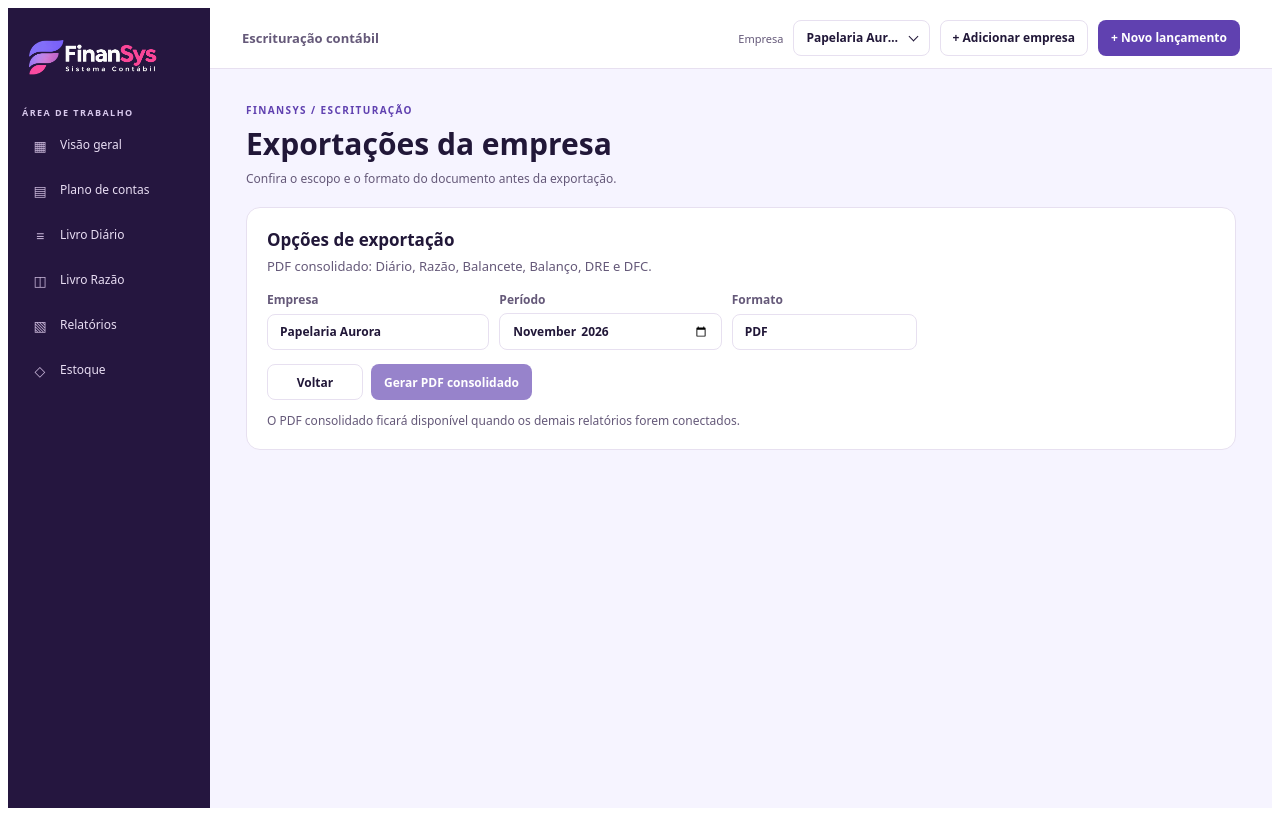
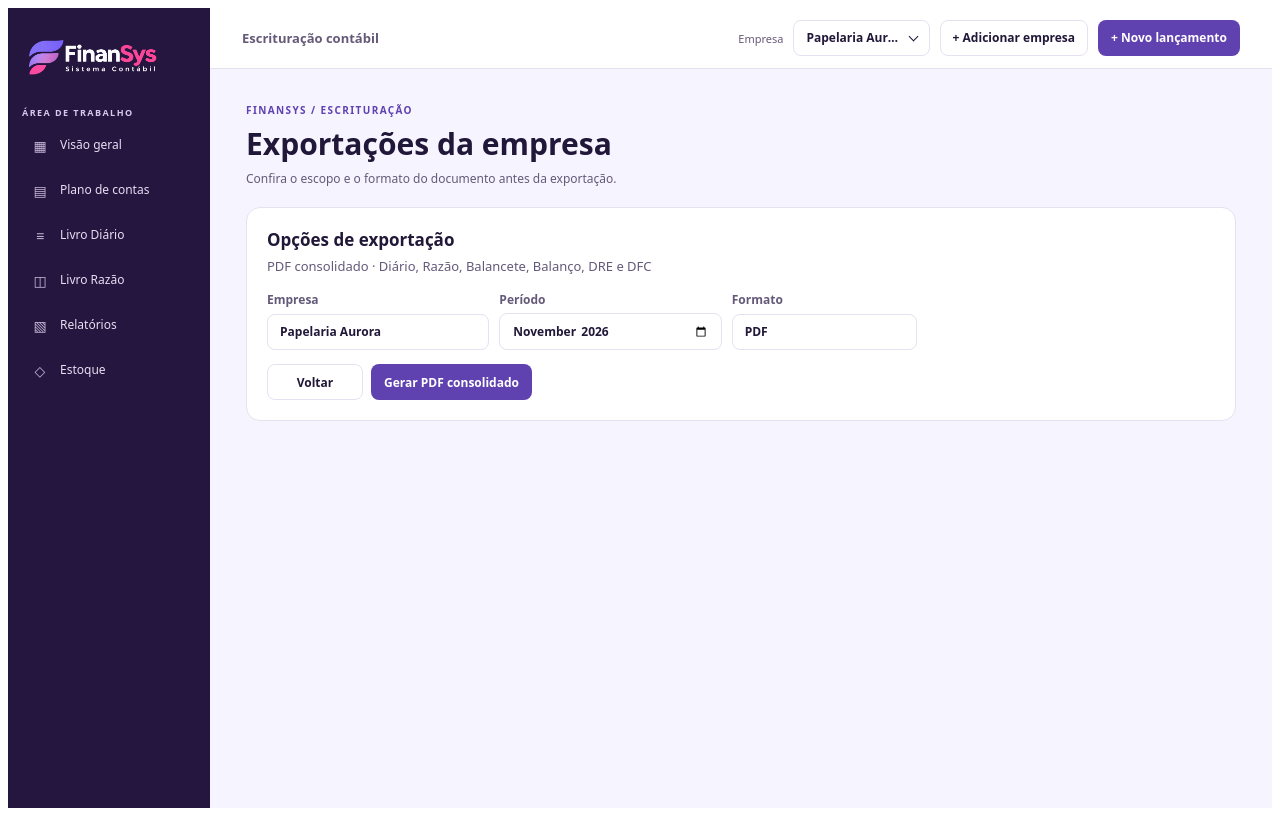
Before and after one commit to VicBenfica/ContabilidadeFinansys, an Angular app: page /exportacoes in a window 1280 px wide. Built offline with nearby package versions, Linux system fonts and the light colour scheme.

Commit message:
feat(exportacoes): habilita geração de PDF consolidado da empresa

```diff
--- a/src/app/pages/exportacoes/exportacoes.html
+++ b/src/app/pages/exportacoes/exportacoes.html
@@ -7,14 +7,21 @@
     <p>Confira o escopo e o formato do documento antes da exportação.</p>
   </header>
 
-    <app-card titulo="Opções de exportação" [descricao]="consolidado
-      ? 'PDF consolidado: Diário, Razão, Balancete, Balanço, DRE e DFC.'
-      : 'Resumo dos lançamentos do Livro Diário no período selecionado.'">
+  <app-card
+    titulo="Opções de exportação"
+    [descricao]="consolidado
+      ? 'PDF consolidado · Diário, Razão, Balancete, Balanço, DRE e DFC'
+      : 'Resumo dos lançamentos do Livro Diário no período selecionado.'"
+  >
     <form (ngSubmit)="gerarArquivo()">
       <div class="exp-campos">
         <label>
           Empresa
-                    <input type="text" [value]="empresa()?.nomeFantasia ?? 'Nenhuma empresa selecionada'" readonly />
+          <input
+            type="text"
+            [value]="empresa()?.nomeFantasia ?? 'Nenhuma empresa selecionada'"
+            readonly
+          />
         </label>
 
         <label>
@@ -40,19 +47,18 @@
           Voltar
         </a>
 
-                <button class="exp-botao exp-primario" type="submit"
-                    [disabled]="!relatorio || relatorio.linhas.length === 0 || gerando">
+        <button
+          class="exp-botao exp-primario"
+          type="submit"
+          [disabled]="!relatorio || relatorio.linhas.length === 0 || gerando"
+        >
           {{ gerando ? 'Gerando…' : consolidado ? 'Gerar PDF consolidado' : 'Gerar arquivo' }}
         </button>
       </div>
+
       @if (erroExportacao) {
         <p class="exp-nota" role="alert">{{ erroExportacao }}</p>
-            }
-            @if (consolidado) {
-            <p class="exp-nota">
-                O PDF consolidado ficará disponível quando os demais relatórios forem conectados.
-            </p>
-            } @else if (relatorio && relatorio.linhas.length === 0) {
+      } @else if (!consolidado && relatorio && relatorio.linhas.length === 0) {
         <p class="exp-nota">Nenhum lançamento encontrado nesse período.</p>
       }
     </form>
--- a/src/app/pages/exportacoes/exportacoes.ts
+++ b/src/app/pages/exportacoes/exportacoes.ts
@@ -9,9 +9,11 @@ import {
   ExportacaoService,
   type DocumentoExportacao,
 } from '../../shared/services/exportacao.service';
+import { PlanoContasService } from '../../shared/services/plano-contas.service';
 
 @Component({
   selector: 'app-exportacoes',
+  standalone: true,
   imports: [Card, FormsModule, RouterLink],
   templateUrl: './exportacoes.html',
   styleUrl: './exportacoes.css',
@@ -19,15 +21,18 @@ import {
 export class Exportacoes {
   private readonly rota = inject(ActivatedRoute);
   private readonly exportacao = inject(ExportacaoService);
+  private readonly planoService = inject(PlanoContasService);
 
   readonly empresa = inject(EmpresasService).selecionada;
 
   private readonly parametros = toSignal(this.rota.queryParamMap, {
     initialValue: this.rota.snapshot.queryParamMap,
   });
+
   formato: 'pdf' | 'xlsx' =
     this.parametros().get('formato') === 'xlsx' ? 'xlsx' : 'pdf';
 
+  mes = '2026-11';
   gerando = false;
   erroExportacao = '';
 
@@ -35,6 +40,35 @@ export class Exportacoes {
     style: 'currency',
     currency: 'BRL',
   });
+
+  get consolidado(): boolean {
+    return this.parametros().get('tipo') !== 'diario';
+  }
+
+  get documento(): DocumentoExportacao | null {
+    const empresa = this.empresa();
+    if (!empresa || !this.mes) return null;
+
+    if (!this.consolidado) {
+      return this.exportacao.gerarDiario(empresa.id, this.mes);
+    }
+
+    const diario = this.exportacao.gerarDiario(empresa.id, this.mes);
+    if (diario.linhas.length > 0) {
+      return {
+        ...diario,
+        titulo: 'Relatório Contábil Consolidado (Diário, Razão, Balancete, Balanço, DRE e DFC)',
+      };
+    }
+
+    return {
+      titulo: 'Relatório Contábil Consolidado (Diário, Razão, Balancete, Balanço, DRE e DFC)',
+      colunas: ['Código', 'Conta contábil', 'Grupo', 'Subgrupo', 'Tipo'],
+      linhas: this.planoService
+        .contas()
+        .map((c) => [c.codigo, c.nome, c.grupo, c.subgrupo, c.tipo]),
+    };
+  }
 
   formatarCelula(valor: string | number): string {
     return typeof valor === 'number' ? this.moeda.format(valor) : valor;
@@ -48,7 +82,7 @@ export class Exportacoes {
 
     this.erroExportacao = '';
 
-    if (this.formato === 'pdf') {
+    if (this.consolidado || this.formato === 'pdf') {
       window.print();
       return;
     }
@@ -63,19 +97,6 @@ export class Exportacoes {
       this.gerando = false;
     }
   }
-  mes = '2026-11';
-
-  get consolidado(): boolean {
-    return this.parametros().get('tipo') !== 'diario';
-  }
-
-  get documento(): DocumentoExportacao | null {
-    const empresa = this.empresa();
-
-    if (!empresa || !this.mes || this.consolidado) return null;
-
-    return this.exportacao.gerarDiario(empresa.id, this.mes);
-  }
 
   imprimir(): void {
     if (this.documento?.linhas.length) {
```
Lines whose indentation alone changed are shown as unchanged.
